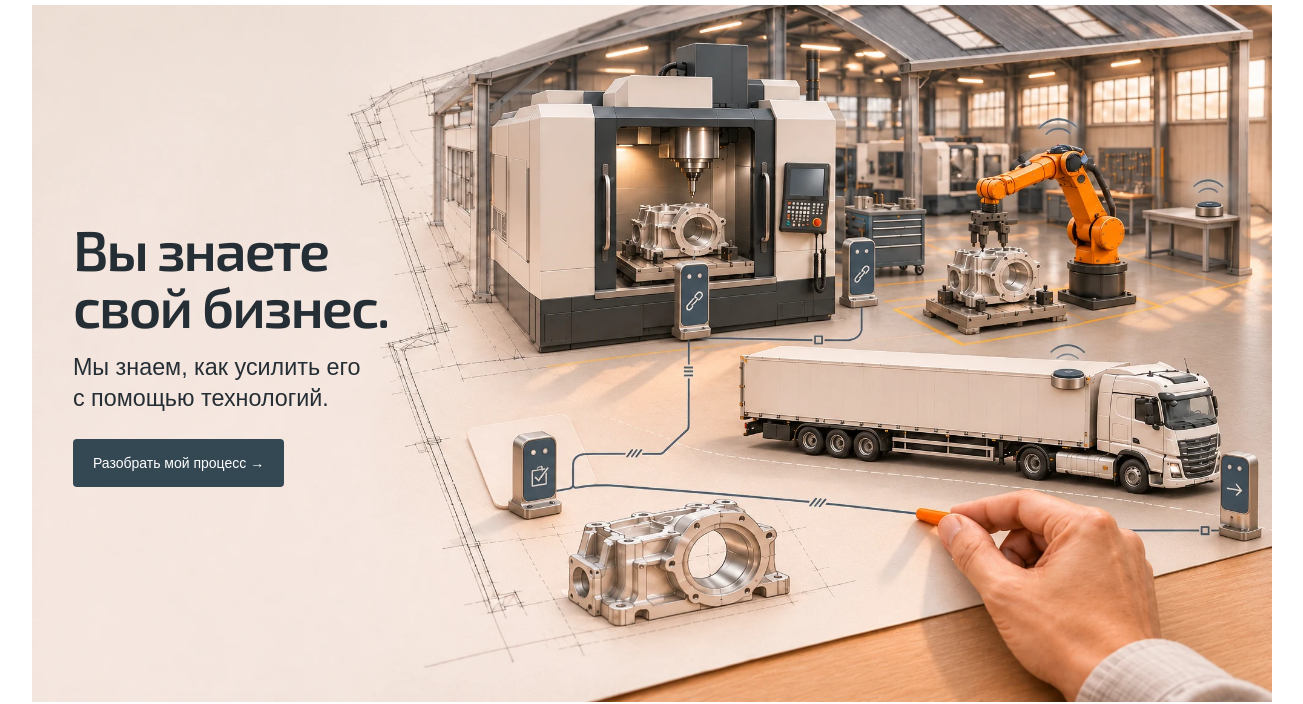
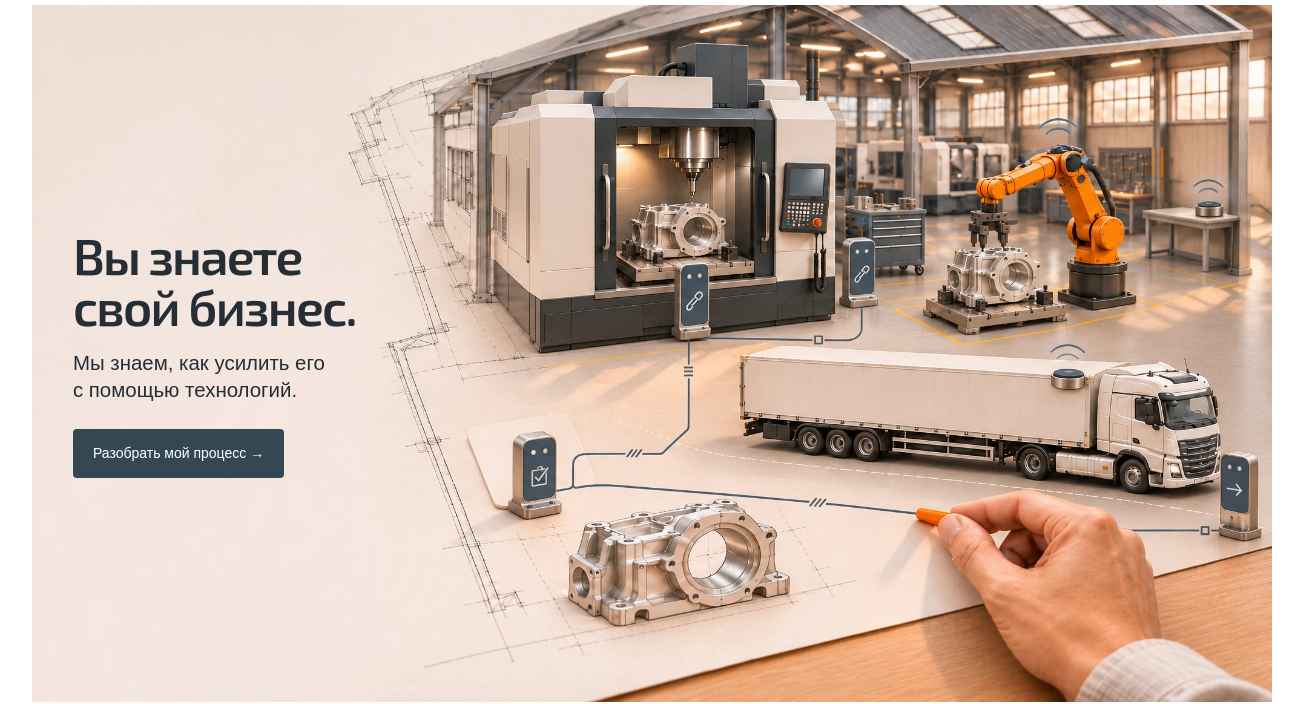
Before and after one commit to krasmur-rgb/hosant, a plain HTML site: page index.html in a window 1536 px wide. Shown: the part 83-787 px from the top of the page, without its empty margins (116-1419 px from the left). Drawn offline with Linux system fonts and the light colour scheme.

Commit message:
Масштабировать первый экран Hosant по ширине и высоте монитора

```diff
--- a/visuals.css
+++ b/visuals.css
@@ -103,6 +103,28 @@ header .brand-tagline {
   border-radius: 4px;
 }
 .factory-copy .cta:hover { background: #23343d; }
+@media (min-width: 1440px) {
+  body:has(.factory-hero) {
+    --hero-width: clamp(1240px, min(87vw, calc(177.78svh - 220px)), 2240px);
+  }
+  body:has(.factory-hero) header .wrap,
+  .factory-hero {
+    width: var(--hero-width);
+  }
+  .factory-hero {
+    margin-inline: calc((100% - var(--hero-width)) / 2);
+    container-type: inline-size;
+  }
+  .factory-copy h1 {
+    font-size: clamp(48px, 4.05cqi, 90px);
+  }
+  .factory-message {
+    font-size: clamp(20px, 1.65cqi, 36px);
+  }
+  .factory-copy .cta {
+    font-size: clamp(14px, 1cqi, 19px);
+  }
+}
 @media (max-width: 800px) {
   .factory-hero {
     aspect-ratio: auto;
```
